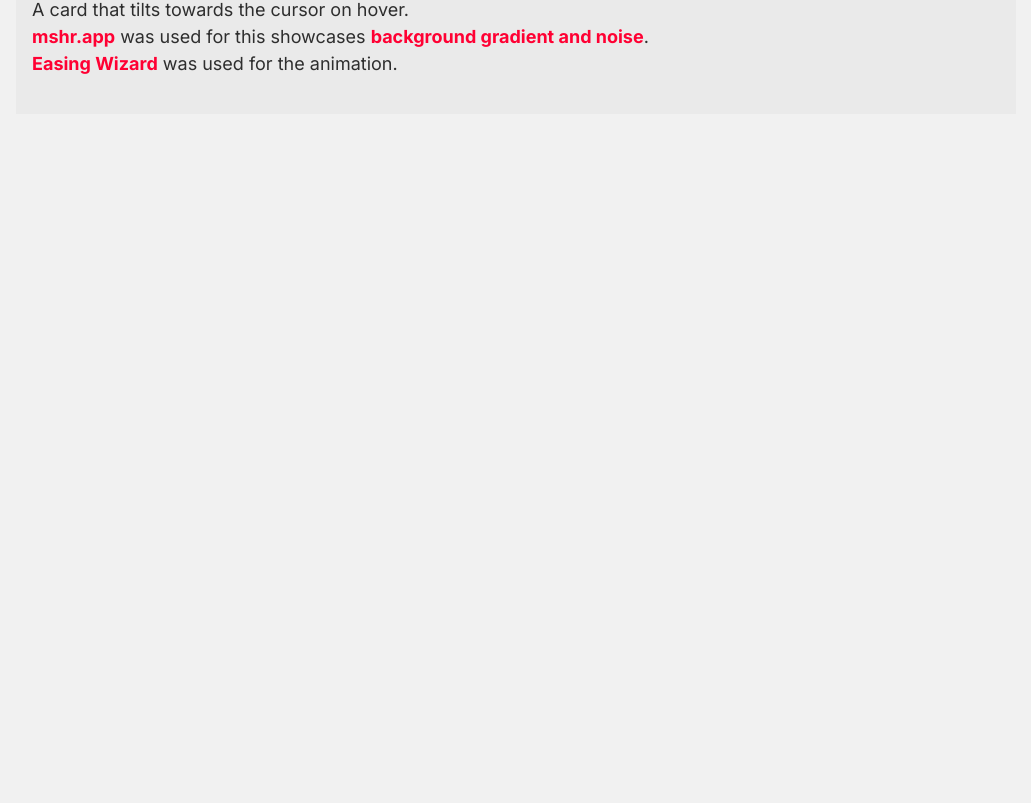
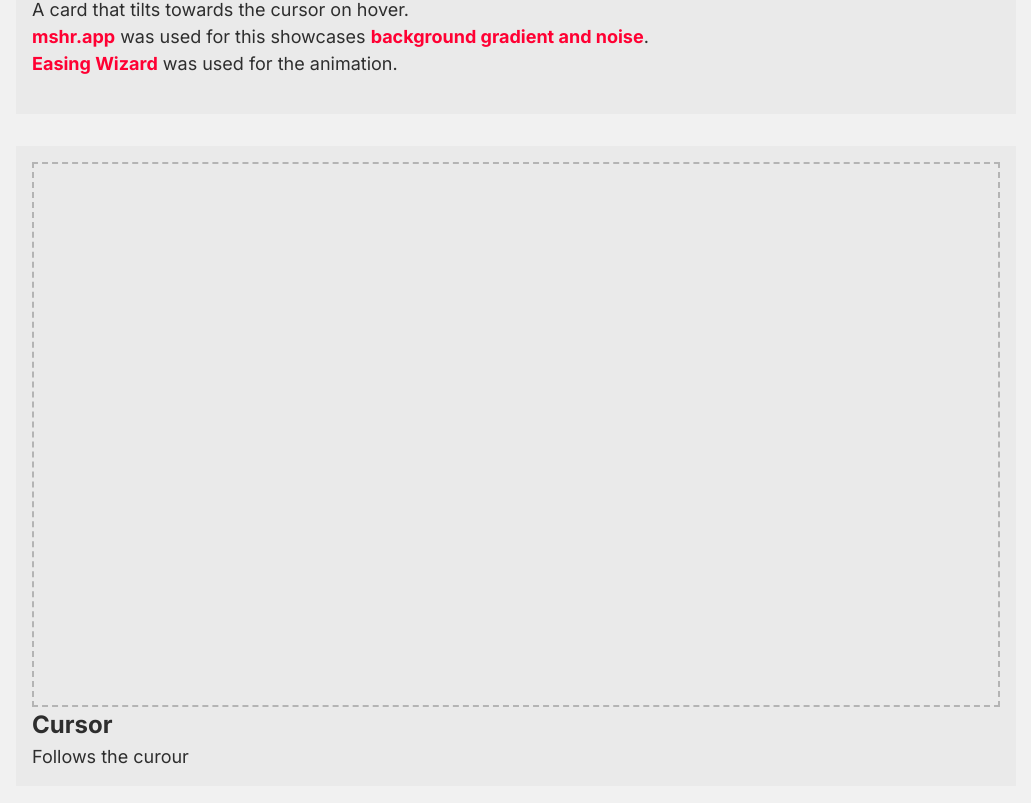
Before and after one commit to BigBadBodyPillow/snippets, a SvelteKit app: page / in a window 1280 px wide. Shown: the part 3570-4373 px from the top of the page, without its empty margins (119-1150 px from the left). Before the commit the page ends 3784 px from the top, so only its background shows below. Built offline with nearby package versions, Linux system fonts and the light colour scheme.

Commit message:
start on cursour section

```diff
--- /dev/null
+++ b/src/components/Cursor.svelte
@@ -0,0 +1,24 @@
+<section>
+  <div class="demo"></div>
+
+  <div class="about">
+    <h2 class="title">Cursor</h2>
+    <p class="description">Follows the curour</p>
+  </div>
+</section>
+
+<style>
+  section {
+    max-height: 800px;
+    width: 100%;
+    background-color: var(--section-bg);
+    padding: var(--spacing-16);
+    margin-bottom: var(--spacing-32);
+  }
+
+  .demo {
+    width: 100%;
+    aspect-ratio: 16/9;
+    border: 2px dashed var(--border);
+  }
+</style>
--- a/src/routes/+page.svelte
+++ b/src/routes/+page.svelte
@@ -1,6 +1,7 @@
 <script lang="ts">
   import Acordian from '../components/Acordian.svelte';
   import Carousel from '../components/Carousel/Carousel.svelte';
+  import Cursor from '../components/Cursor.svelte';
   import Nav from '../components/Nav/Nav.svelte';
   import Popover from '../components/Popover.svelte';
   import RainbowLine from '../components/RainbowLine.svelte';
@@ -53,6 +54,8 @@
   </section>
 
   <TiltableCard />
+
+  <Cursor />
 </div>
 
 <style>
```
